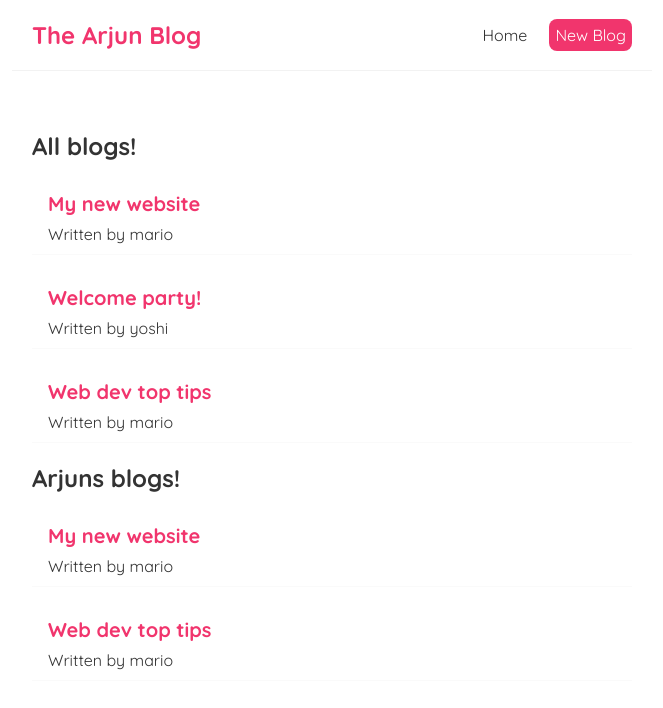
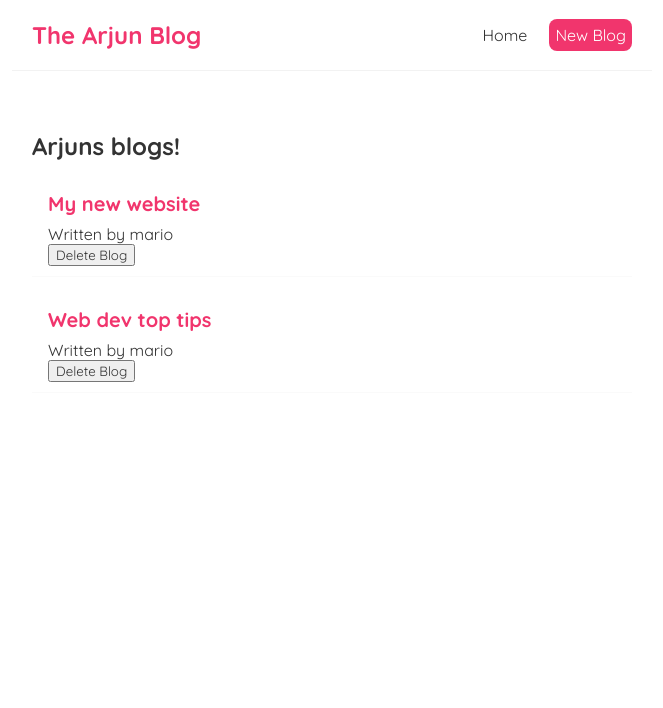
Before and after one commit to armathur123/ReactBlog, a React (Create React App) app: page / in a window 1280 px wide. Shown: the top 708 px of the page, without its empty margins (308-971 px from the left). Built offline with nearby package versions, Linux system fonts and the light colour scheme.

Commit message:
#13 functions as props

```diff
--- a/src/BlogList.js
+++ b/src/BlogList.js
@@ -1,6 +1,7 @@
 const BlogList = (props) => {
     const blogs = props.blogs;
     const title = props.title;
+    const handleDelete = props.handleDelete;
 
     return (
         <div className = "blog-list">
@@ -9,6 +10,7 @@
                 <div className="blog-preview" key={blog.id}>
                     <h2> { blog.title } </h2>
                     <p> Written by { blog.author } </p>
+                    <button onClick={() => handleDelete(blog.id)}>Delete Blog</button>
                 </div>
             ))}
         </div>
--- a/src/Home.js
+++ b/src/Home.js
@@ -9,11 +9,15 @@
         { title: 'Web dev top tips', body: 'lorem ipsum...', author: 'mario', id: 3 }
     ]);
 
+    const handleDelete = (id) => {
+        const newBlogs = blogs.filter(blog => blog.id !== id);
+        setBlogs(newBlogs);
+    }
+
     return (
         <div className="home">
-            {/*example of a prop*/}
-            <BlogList blogs={blogs} title="All blogs!"/>
-            <BlogList blogs={blogs.filter((blog) => blog.author === 'mario')} title="Arjuns blogs!"/>
+            {/*example(s) of a prop*/}
+            <BlogList blogs={blogs.filter((blog) => blog.author === 'mario')} title="Arjuns blogs!" handleDelete = {handleDelete}/>
         </div>
     );
 }
```
